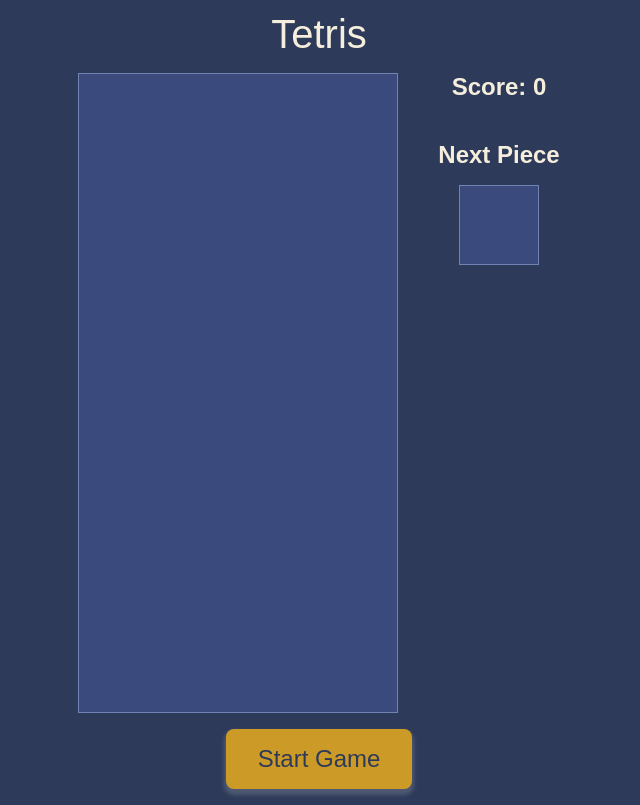
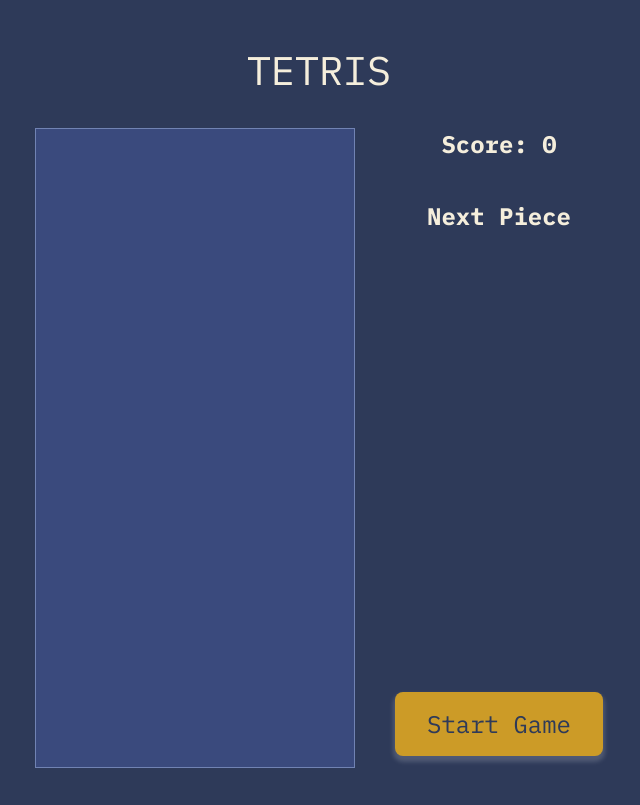
Before and after one commit to drrosa/tetris, a plain HTML site: page index.html in a window 1280 px wide. Shown: the whole page, without its empty margins (321-961 px from the left). Drawn offline with Linux system fonts and the light colour scheme.

Commit message:
style: Improve layout and change font.

```diff
--- a/index.html
+++ b/index.html
@@ -6,9 +6,12 @@
     <title>Tetris</title>
     <link rel="stylesheet" href="style.css">
     <script defer type="module" src="main.js"></script>
+    <link rel="preconnect" href="https://fonts.googleapis.com">
+    <link rel="preconnect" href="https://fonts.gstatic.com" crossorigin>
+    <link href="https://fonts.googleapis.com/css2?family=IBM+Plex+Mono:ital,wght@0,100;0,200;0,300;0,400;0,500;0,600;0,700;1,100;1,200;1,300;1,400;1,500;1,600;1,700&display=swap" rel="stylesheet">
 </head>
 <body>
-    <header>Tetris</header>
+    <header>TETRIS</header>
     <main>
         <canvas id="board-canvas"></canvas>
         <aside>
@@ -22,10 +25,10 @@
             <div id="game-status">
                 <h2 id="message"></h2>
             </div>
+        <button id="start-button">Start Game</button>
         </aside>
     </main>
     <footer>
-        <button id="start-button">Start Game</button>
     </footer>
 </body>
 </html>
--- a/style.css
+++ b/style.css
@@ -8,13 +8,13 @@
 }
 
 * {
+    font-family: 'IBM Plex Mono', sans-serif;
     box-sizing: border-box;
     margin: 0;
     padding: 0;
 }
 
 body {
-    font-family: 'Arial', sans-serif;
     display: flex;
     flex-direction: column;
     align-items: center;
@@ -28,7 +28,7 @@ body {
 header {
     font-size: 5vmin;
     margin-top: 2vmin;
-    margin-bottom: 2vmin;
+    margin-bottom: 4vmin;
 }
 
 main {
@@ -49,9 +49,11 @@ canvas {
 }
 
 #next-piece-canvas {
-    width: 10vmin;
-    height: 10vmin;
+    width: 20vmin;
+    height: 20vmin;
     margin-top: 2vmin;
+    border: none;
+    background-color: var(--background-color);
 }
 
 aside {
@@ -66,7 +68,7 @@ aside {
 }
 
 button {
-    margin-top: 2vmin;
+    margin-top: 30vmin;
     margin-bottom: 2vmin;
     padding: 2vmin 4vmin;
     font-size: 3vmin;
```
